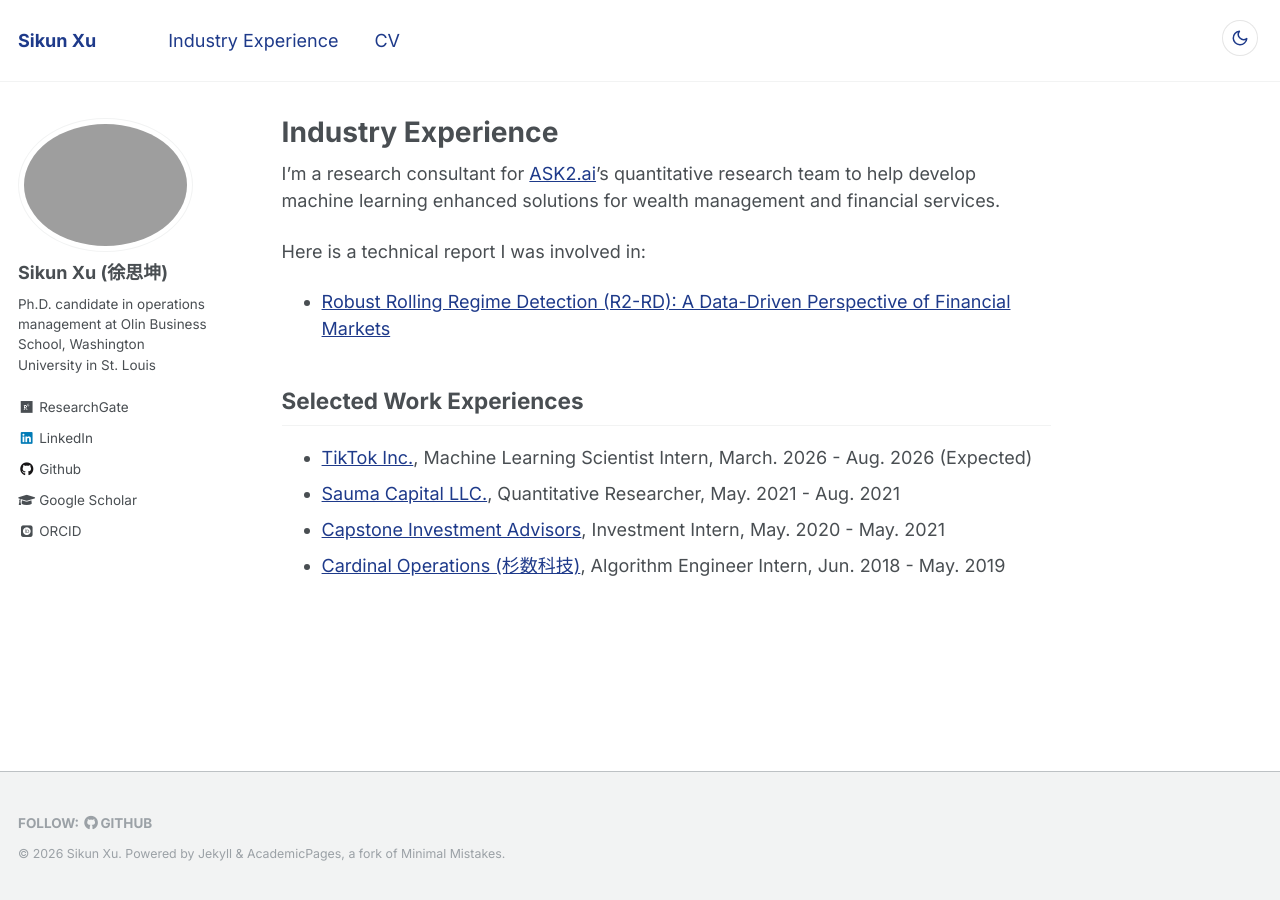
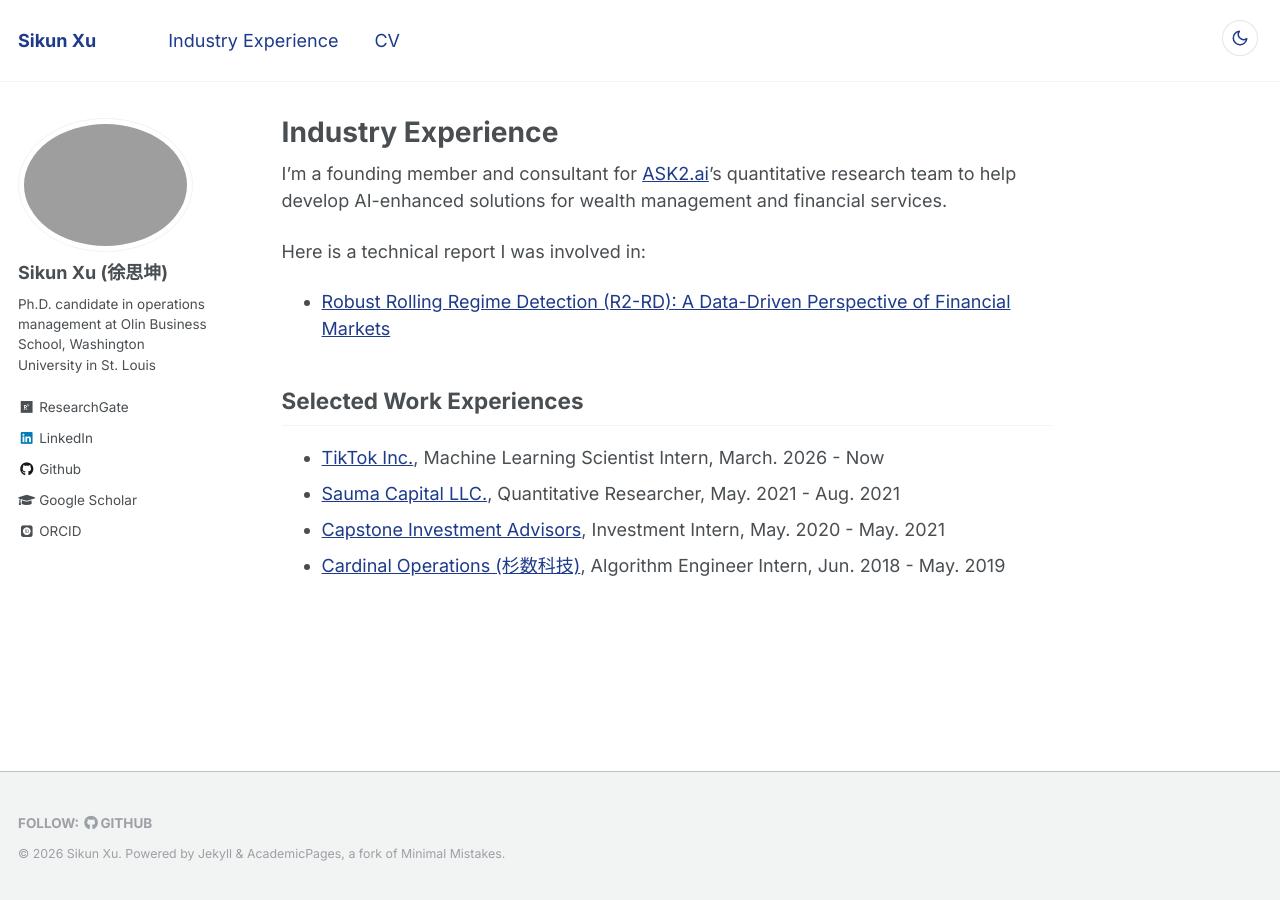
Before and after one commit to iamsikun/iamsikun.github.io, a Jekyll site: the page built from _pages/industry-experience.md, in a window 1280 px wide. Built offline with Jekyll 4.4.1, drawn with Linux system fonts in a browser that asks for light colours; some web fonts are replaced.

```diff
--- a/_pages/industry-experience.md
+++ b/_pages/industry-experience.md
@@ -6,13 +6,13 @@
 redirect_from:
 ---
 
- I'm a research consultant for [ASK2.ai](https://www.ask2.ai/)'s quantitative research team to help develop machine learning enhanced solutions for wealth management and financial services.
+ I'm a founding member and consultant for [ASK2.ai](https://www.ask2.ai/)'s quantitative research team to help develop AI-enhanced solutions for wealth management and financial services.
 
 Here is a technical report I was involved in:
 * [Robust Rolling Regime Detection (R2-RD): A Data-Driven Perspective of Financial Markets](https://papers.ssrn.com/sol3/papers.cfm?abstract_id=4729435#)
 
 ## Selected Work Experiences
-* [TikTok Inc.](https://www.tiktok.com/about?lang=en), Machine Learning Scientist Intern, March. 2026 - Aug. 2026 (Expected)
+* [TikTok Inc.](https://www.tiktok.com/about?lang=en), Machine Learning Scientist Intern, March. 2026 - Now
 * [Sauma Capital LLC.](https://www.linkedin.com/company/sauma-capital-llc), Quantitative Researcher, May. 2021 - Aug. 2021
 * [Capstone Investment Advisors](https://www.capstoneco.com/), Investment Intern, May. 2020 - May. 2021
 * [Cardinal Operations (杉数科技)](https://www.shanshu.ai/), Algorithm Engineer Intern,  Jun. 2018 - May. 2019
```
Also changed, not shown: _pages/about.md (+3 -1 lines).
